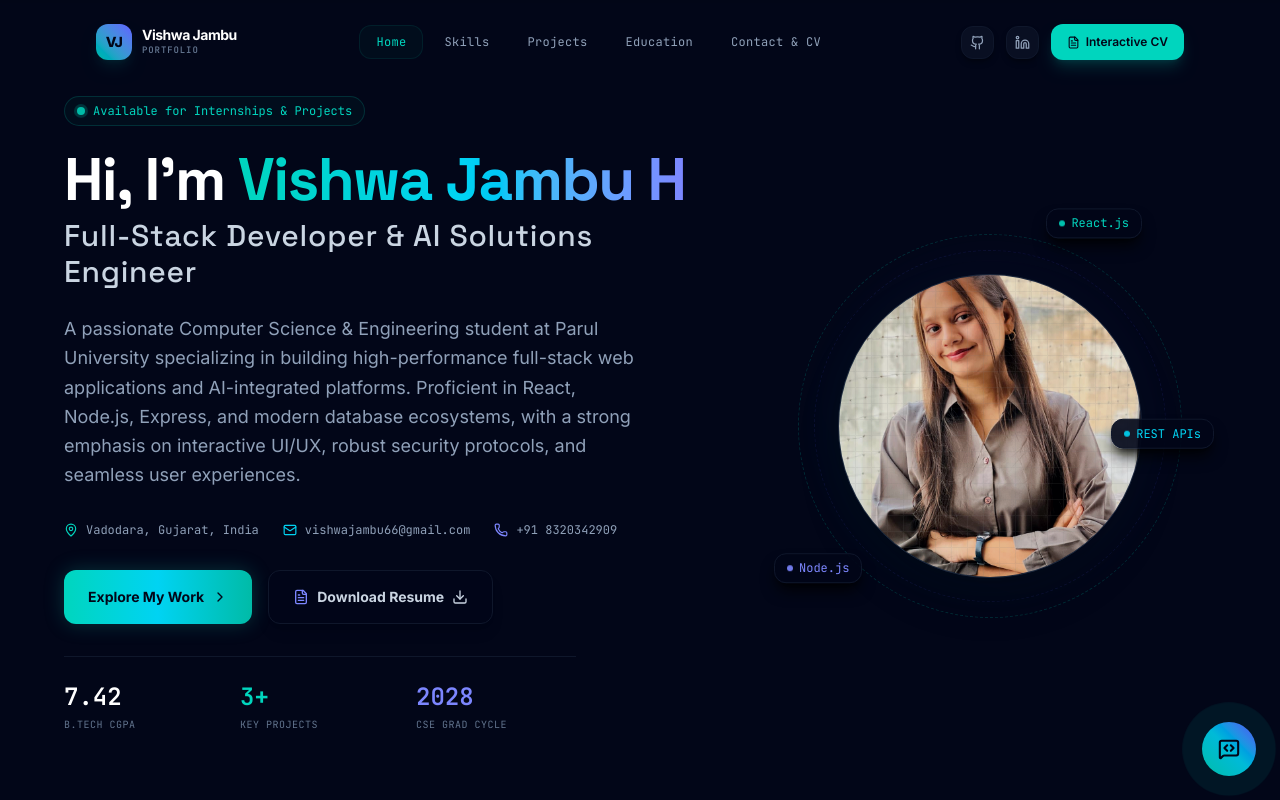
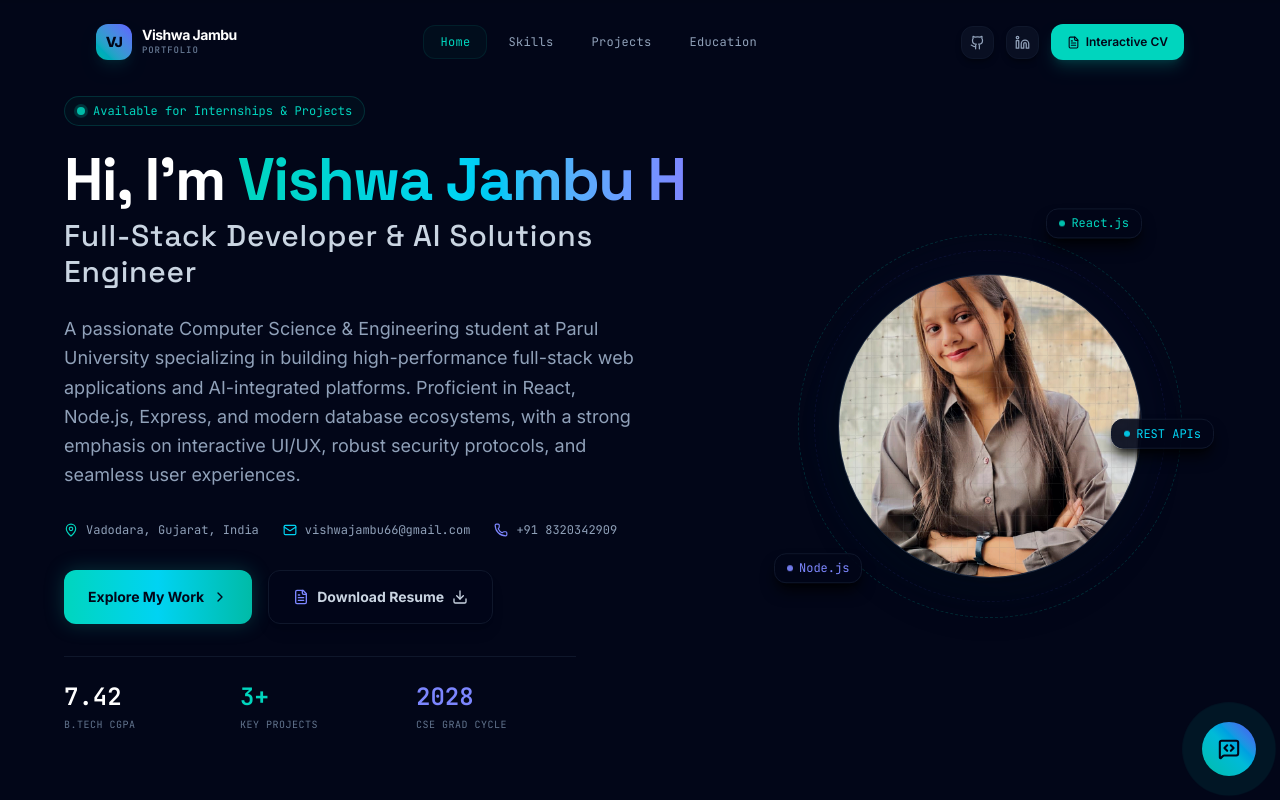
Before and after one commit to vishwajambu02/portfolio, a React (Vite) app: page / in a window 1280 px wide. Shown: the top 800 px of the page. Built offline with nearby package versions, Linux system fonts and the light colour scheme.

Commit message:
Update App.tsx

```diff
--- a/src/App.tsx
+++ b/src/App.tsx
@@ -127,7 +127,6 @@ export default function App() {
                   { id: "skills", label: "Skills" },
                   { id: "projects", label: "Projects" },
                   { id: "education", label: "Education" },
-                  { id: "resume", label: "Contact & CV" }
                 ].map((item) => (
                   <button
                     key={item.id}
```
